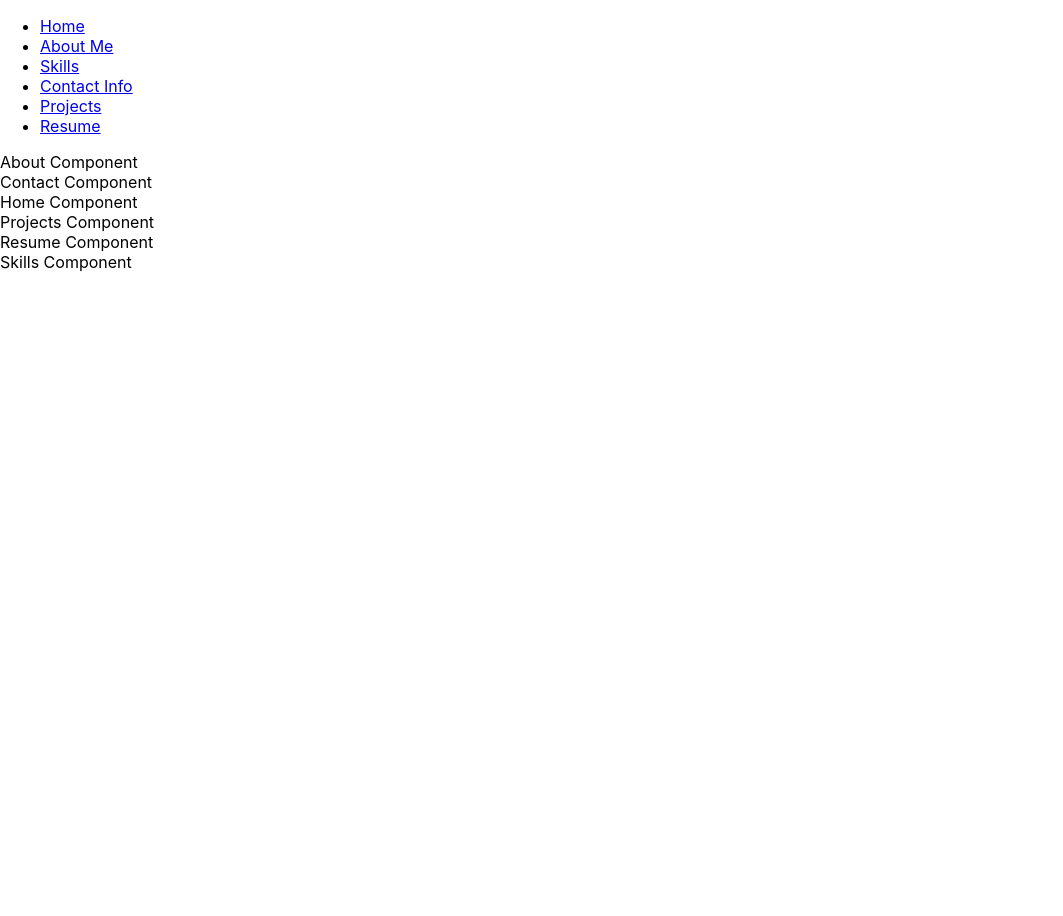
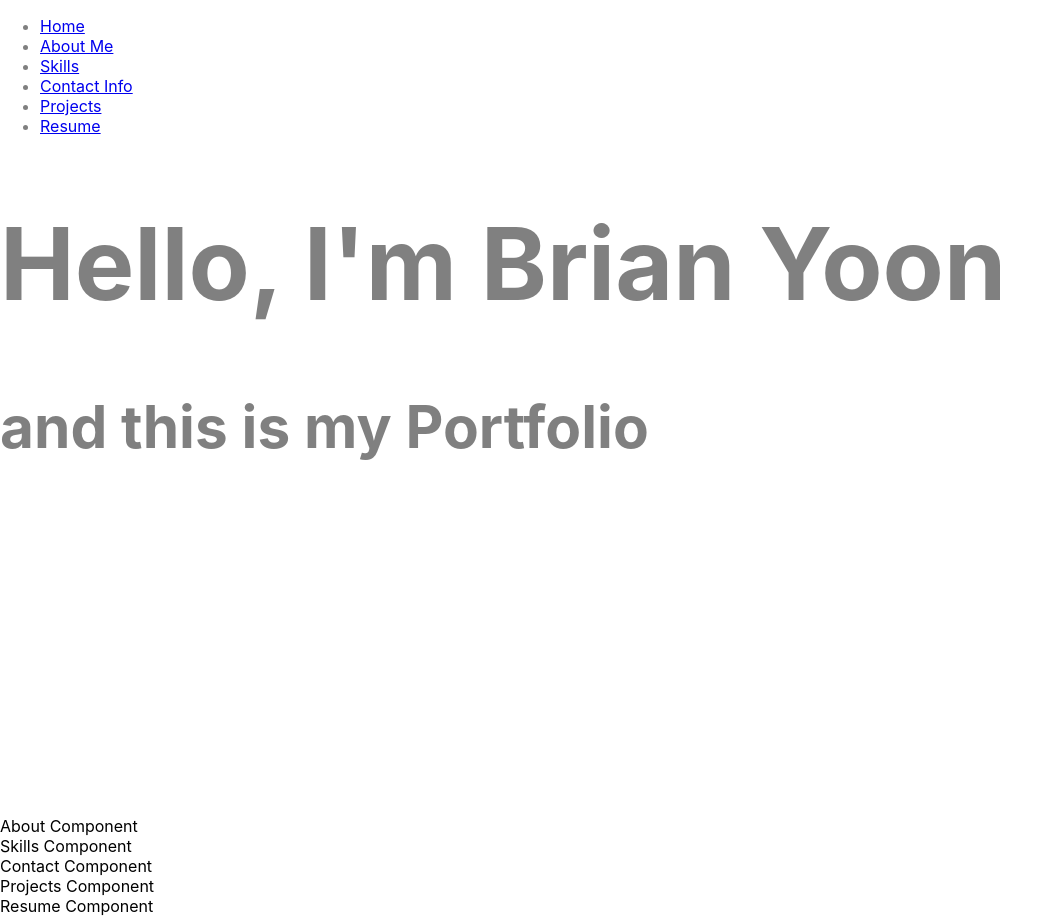
Before and after one commit to thinkaboutmovies/portfolio, a React (Create React App) app: page / in a window 1280 px wide. Shown: the whole page, without its empty margins (0-1063 px from the left). Before the commit the page ends 800 px from the top, so only its background shows below. Built offline with nearby package versions, Linux system fonts and the light colour scheme.

Commit message:
move nav to Home.js

```diff
--- a/src/App.css
+++ b/src/App.css
@@ -1,38 +1,15 @@
-.App {
-  text-align: center;
+#Home {
+  /* background-image: url('/Users/brianyoon/sei/projects/thinkaboutmovies.github.io/src/background.jpeg'); */
+  background: ;
+  height: 100vh;
+  background-size: cover;
+  background-repeat: no-repeat;
+  color: grey;
+  /* display: flex;
+  justify-content: center;
+  align-items: center; */
 }
 
-.App-logo {
-  height: 40vmin;
-  pointer-events: none;
+#Home-Text {
+  font-size: 50px;
 }
-
-@media (prefers-reduced-motion: no-preference) {
-  .App-logo {
-    animation: App-logo-spin infinite 20s linear;
-  }
-}
-
-.App-header {
-  background-color: #282c34;
-  min-height: 100vh;
-  display: flex;
-  flex-direction: column;
-  align-items: center;
-  justify-content: center;
-  font-size: calc(10px + 2vmin);
-  color: white;
-}
-
-.App-link {
-  color: #61dafb;
-}
-
-@keyframes App-logo-spin {
-  from {
-    transform: rotate(0deg);
-  }
-  to {
-    transform: rotate(360deg);
-  }
-}
--- a/src/App.js
+++ b/src/App.js
@@ -9,9 +9,9 @@ import Skills from './components/Skills';
 
 function App() {
   return (
-    <div >
-      <nav>
-        <ul class='main'>
+    <div id='App-Container'>
+      {/* <nav>
+        <ul class='Main'>
           <li> <a href="#Home">Home</a> </li>
           <li> <a href="#About">About Me</a> </li>
           <li> <a href="#Skills">Skills</a> </li>
@@ -19,14 +19,15 @@ function App() {
           <li> <a href="#Projects">Projects</a> </li>
           <li> <a href="#Resume">Resume</a> </li>
         </ul>
-      </nav>
+      </nav> */}
       <main>
+        <Home></Home>
         <About></About>
+        <Skills></Skills>
         <Contact></Contact>
-        <Home></Home>
         <Projects></Projects>
         <Resume></Resume>
-        <Skills></Skills>
+
       </main>
     </div>
   );
--- a/src/components/Home.js
+++ b/src/components/Home.js
@@ -1,11 +1,42 @@
 import React from 'react';
+// import background from '/Users/brianyoon/sei/projects/thinkaboutmovies.github.io/src/background.jpeg';
 
 function Home(props) {
+
     return (
-        <div id='Home'>
-            Home Component
-        </div>
-    );
+			<div id='Home'>
+				<ul class='Main'>
+					<li>
+						{' '}
+						<a href='#Home'>Home</a>{' '}
+					</li>
+					<li>
+						{' '}
+						<a href='#About'>About Me</a>{' '}
+					</li>
+					<li>
+						{' '}
+						<a href='#Skills'>Skills</a>{' '}
+					</li>
+					<li>
+						{' '}
+						<a href='#Contact'>Contact Info</a>{' '}
+					</li>
+					<li>
+						{' '}
+						<a href='#Projects'>Projects</a>{' '}
+					</li>
+					<li>
+						{' '}
+						<a href='#Resume'>Resume</a>{' '}
+					</li>
+				</ul>
+				<div id='Home-Text'>
+					<h1>Hello, I'm Brian Yoon</h1>
+					<h3>and this is my Portfolio</h3>
+				</div>
+			</div>
+		);
 }
 
 export default Home;
```
